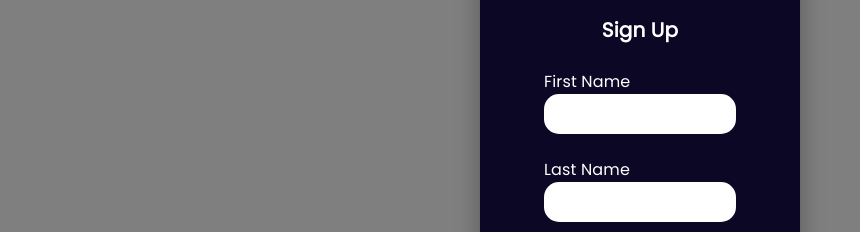
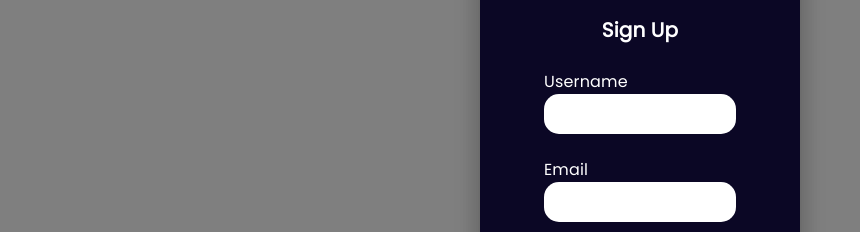
Before and after one commit to feizza615/pluvio, a React (Create React App) app in the folder pluvio-app/: page / in a window 1280 px wide. Both pictures are taken after a click on the button "SIGN UP". Shown: the part 204-436 px from the top of the page, without its empty margins (0-860 px from the left). Built offline with nearby package versions, Linux system fonts and the light colour scheme.

Commit message:
edited SignUpComponent

```diff
--- a/pluvio-app/src/components/LoginComponent/SignUpComponent.js
+++ b/pluvio-app/src/components/LoginComponent/SignUpComponent.js
@@ -65,17 +65,18 @@ export default function SignUpComponent(){
               Sign Up
             </Typography>
             <Typography id="modal-modal-description" sx={{ mt: 3, fontFamily: 'Poppins',}}>
-              First Name
+              Username
             </Typography>
             <InputField />
             <Typography id="modal-modal-description" sx={{ mt: 3, fontFamily: 'Poppins',}}>
-              Last Name
+              Email
             </Typography>
             <InputField />
             <Typography id="modal-modal-description" sx={{ mt: 3, fontFamily: 'Poppins',}}>
               Password
             </Typography>
             <InputField type="password"/>
+
             <button>
 
             </button>
```
